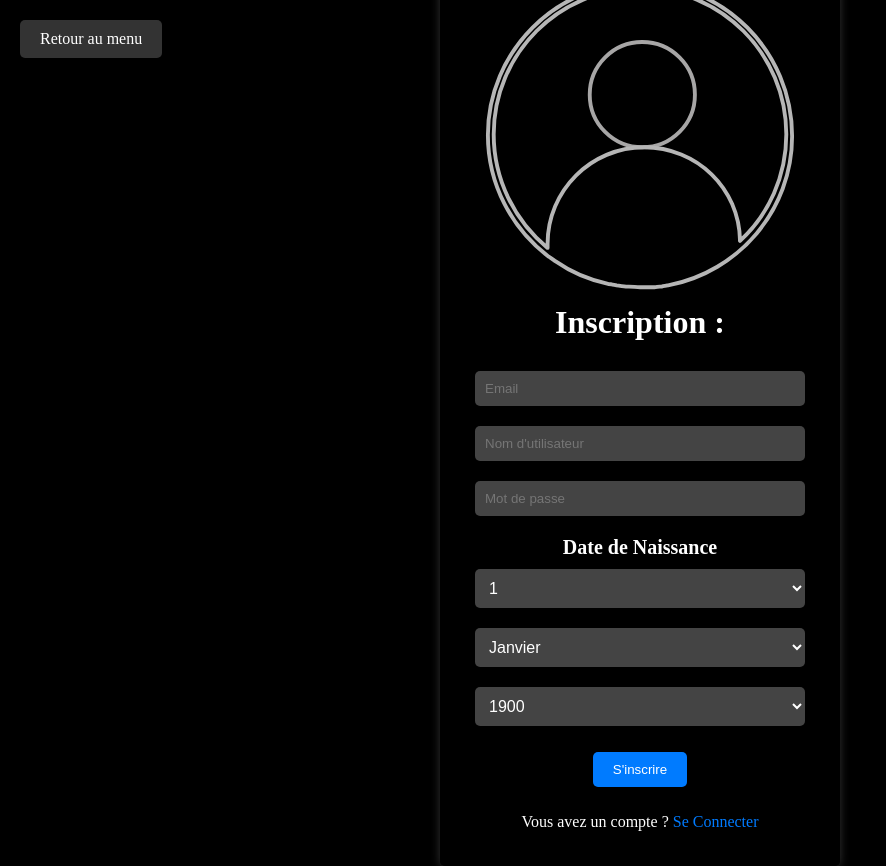
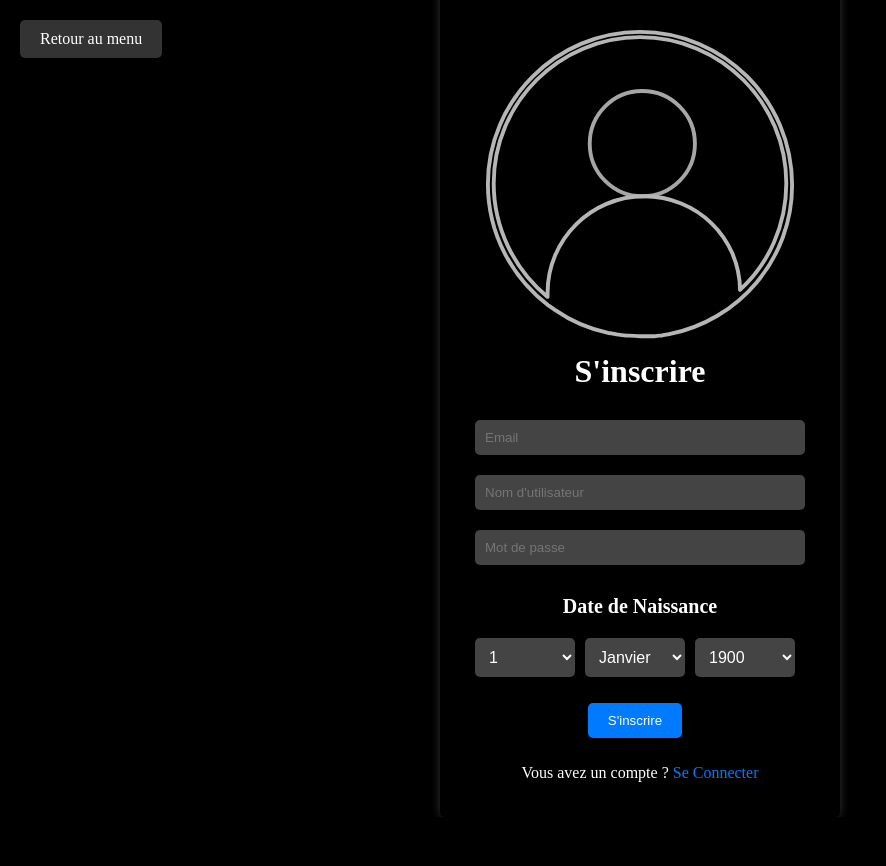
Before and after one commit to Maxime558/Project_fil_rouge, a plain HTML site: page page/inscription.html in a window 1280 px wide. Shown: the whole page, without its empty margins (0-886 px from the left). After the commit the page ends 817 px from the top, so only its background shows below. Drawn offline with Linux system fonts and the light colour scheme.

Commit message:
Changement de style dans le formulaire

```diff
--- a/assets/css/inscription.css
+++ b/assets/css/inscription.css
@@ -49,7 +49,6 @@ body {
 .return-button:hover {
   background-color: #555;
 }
-
 
 body::-webkit-scrollbar {
   width: 12px;
@@ -105,6 +104,8 @@ input[type="submit"] {
   border-radius: 5px;
   cursor: pointer;
   margin: 1rem 0;
+  margin-right: 10px;
+  text-align: center;
 }
 
 input[type="submit"]:hover {
@@ -124,9 +125,8 @@ a {
 }
 
 select {
-  width: 100%;
+  width: 100px;
   padding: 10px;
-  margin: 10px 0;
   border: none;
   background-color: #444;
   color: #fff;
@@ -134,9 +134,16 @@ select {
   font-size: 16px;
 }
 
+.date-selection {
+  display: flex;
+  gap: 10px;
+  align-items: center;
+  margin: 10px 0px;
+}
+
 label {
   display: block;
-  margin-top: 10px;
+  margin: 20px 0px;
   font-size: 20px;
   font-weight: bold;
   color: white;
--- a/page/inscription.html
+++ b/page/inscription.html
@@ -20,11 +20,13 @@
     />
   </head>
   <body>
-    <a href="../index.html" class="return-button" title="Retour au menu">Retour au menu</a>
+    <a href="../index.html" class="return-button" title="Retour au menu"
+      >Retour au menu</a
+    >
     <div class="placement">
       <div class="container">
         <div class="div"></div>
-        <h1>Inscription :</h1>
+        <h1>S'inscrire</h1>
         <form action="inscription.php" method="post">
           <input type="email" name="mail" placeholder="Email" required />
           <input
@@ -40,9 +42,11 @@
             required
           />
           <label id="birthday">Date de Naissance</label>
-          <select id="day" name="day" required></select>
-          <select id="month" name="month" required></select>
-          <select id="year" name="year" required></select>
+          <div class="date-selection">
+            <select id="day" name="day" required></select>
+            <select id="month" name="month" required></select>
+            <select id="year" name="year" required></select>
+          </div>
           <input type="submit" value="S'inscrire" />
         </form>
         <p class="register-link">
```
Also changed, not shown: index.html (+1 -1 lines).
